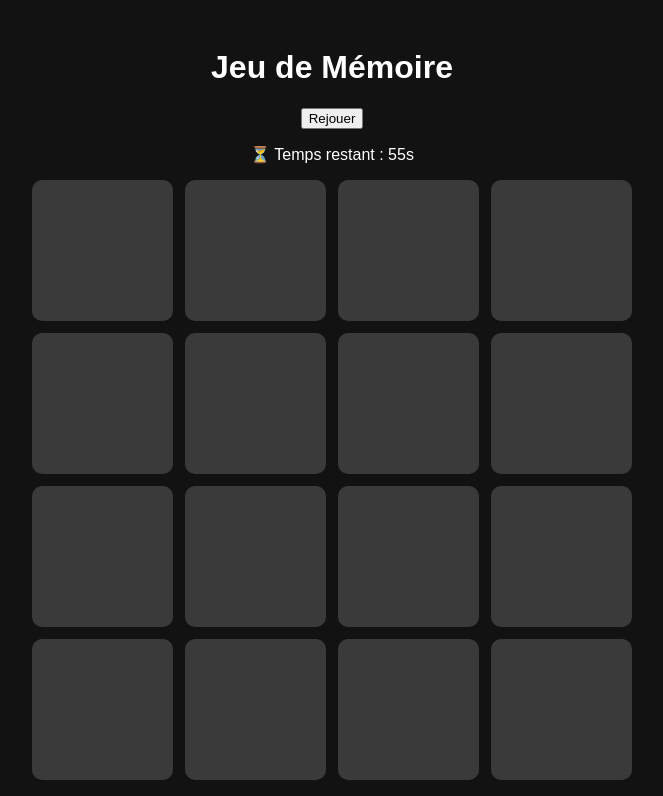
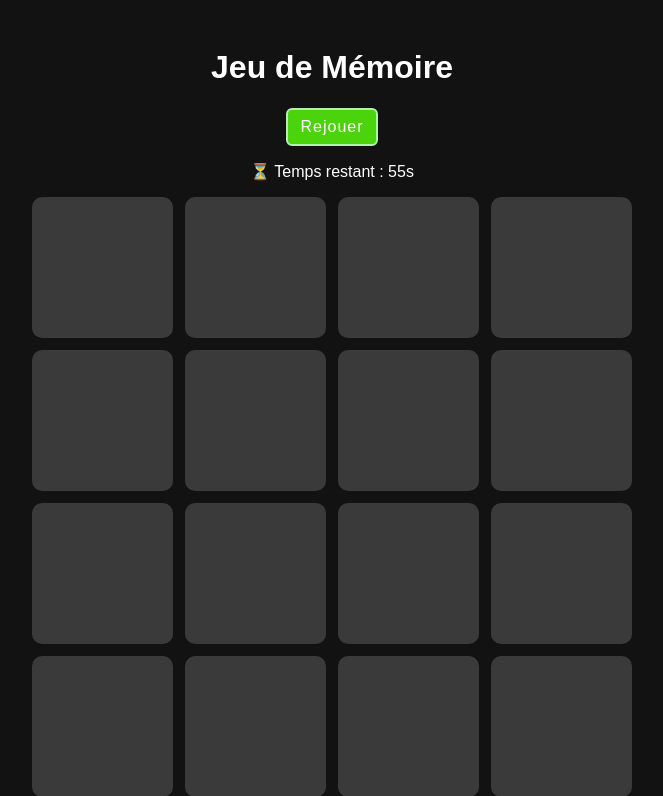
Before and after one commit to ilhamibey/memory__game, a Flask app: page / in a window 1280 px wide. Shown: the top 796 px of the page, without its empty margins (308-971 px from the left). Run offline with Flask 3, Linux system fonts and the light colour scheme.

Commit message:
style bouton rejouer

```diff
--- a/static/style.css
+++ b/static/style.css
@@ -61,3 +61,13 @@ body {
     margin-top: 20px;
     font-size: 24px;
 }
+
+.replay-btn {
+    border-radius: 6px;
+    padding: 8px 12px;
+    font-size: 16px;
+    background-color: #4bd30b;
+    color: #fff;
+    letter-spacing: 1px;
+    border: 2px solid #b4f0ae;
+}
```
